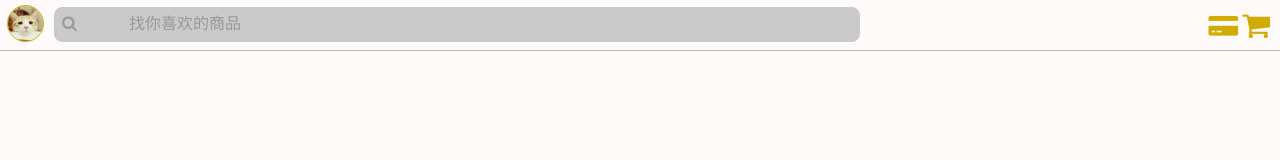
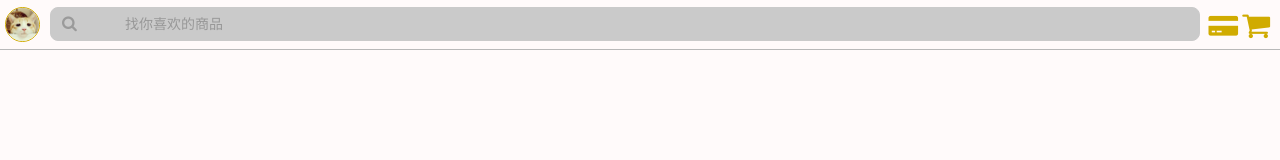
Before and after one commit to Lemon71/lolStore.github.io, a plain HTML site: page index.html in a window 1280 px wide. Drawn offline with Linux system fonts and the light colour scheme.

Commit message:
应该这次修复了屏幕宽度了

```diff
--- a/css/base.css
+++ b/css/base.css
@@ -3,8 +3,17 @@ html,body{
     margin: 0;
     padding: 0;
     background-color: #fffafa;
+    /*盒子模型，很关键，是免死金牌*/
+    -webkit-box-sizing: border-box;
+    box-sizing: border-box;
 }
 a{
     text-decoration: none;
     /*color: #000;*/
 }
+*{
+    /*虽然我不想用星号但是我发现div不生效*/
+    /*盒子模型，很关键，是免死金牌*/
+    -webkit-box-sizing: border-box;
+    box-sizing: border-box;
+}
--- a/css/index.less
+++ b/css/index.less
@@ -8,16 +8,21 @@
     height: 50px;
     border-bottom: 1px solid #b8b8b8;
     position: relative;
+    /* 设置pading 把input 挤进去 */
+    padding-left: 50px;
+    padding-right: 80px;
+    ///*盒子模型，很关键，是免死金牌*/
+    //-webkit-box-sizing: border-box;
+    //box-sizing: border-box;
     .lol_userIcon{
-      float: left;
+      position: absolute;
       width: 35px;
       height: 35px;
       border: 1px solid @gold;
       border-radius: 50%;
       overflow: hidden;
-      margin-left: 7px;
-      margin-right: 10px;
-      margin-top: 5px;
+      top: 7px;
+      left: 5px;
       img{
         width: 35px;
         height: 35px;
@@ -30,9 +35,8 @@
       color: #9a9a9a;
     }
     .lol_search{
+      width: 100%;
       margin-top:7px;
-      float: left;
-      width: 63%;
       height: 70%;
       border: 1px solid #cacaca;
       background-color: #cacaca;
@@ -40,29 +44,30 @@
       padding-left: 24px;
     }
     input::-ms-input-placeholder{
-      font-size: 16px;
+      font-size: 14px;
       color: #989898;
-      line-height: 32px;
+      //line-height: 32px;
       padding-left: 50px;
 
     }
     input::-moz-placeholder{
-      font-size: 16px;
+      font-size: 14px;
       color: #989898;
-      line-height: 32px;
+      //line-height: 32px;
       padding-left: 50px;
 
     }
     input::-webkit-input-placeholder{
-      font-size: 16px;
+      font-size: 14px;
       color: #989898;
-      line-height: 32px;
+      //line-height: 32px;
       padding-left: 50px;
+      //color: red;
     }
     input:-moz-placeholder{
-      font-size: 16px;
+      font-size: 14px;
       color: #989898;
-      line-height: 32px;
+      //line-height: 32px;
       padding-left: 50px;
 
     }
```
Also changed, not shown: css/index.css.
